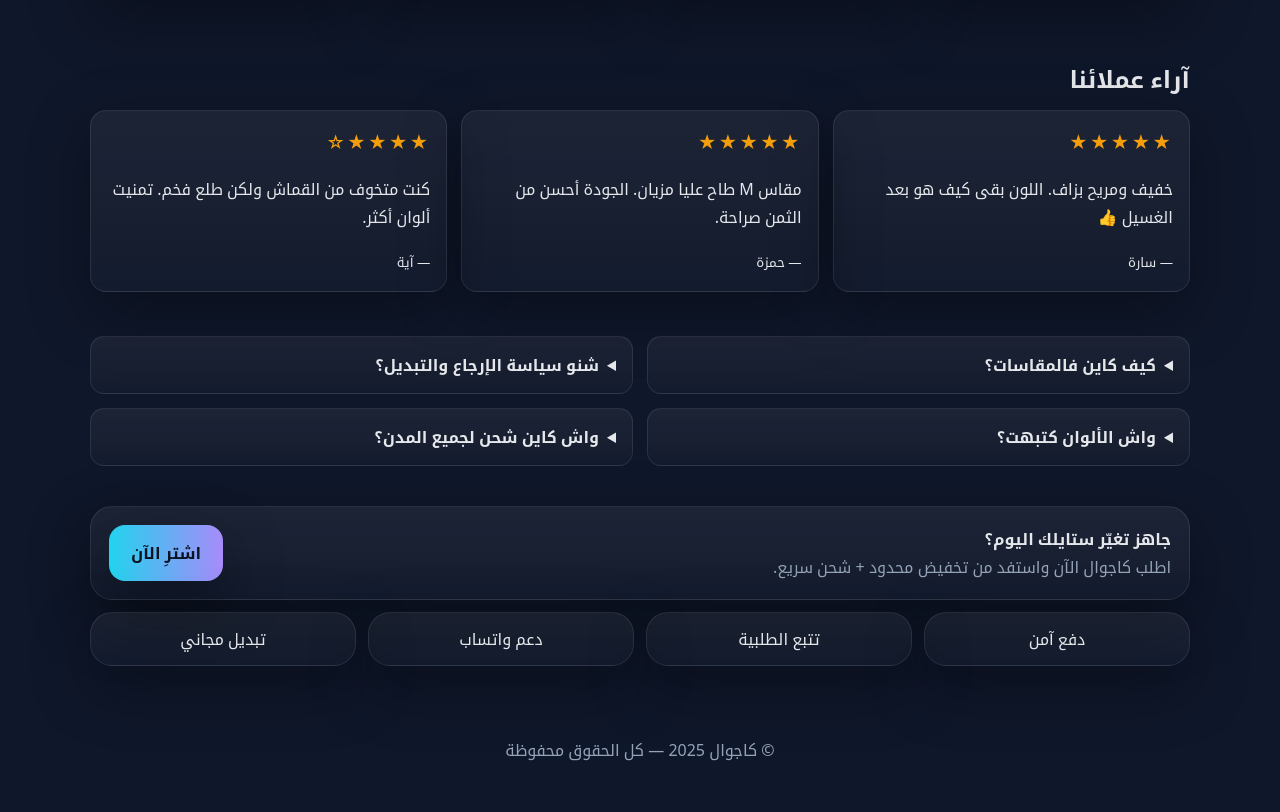
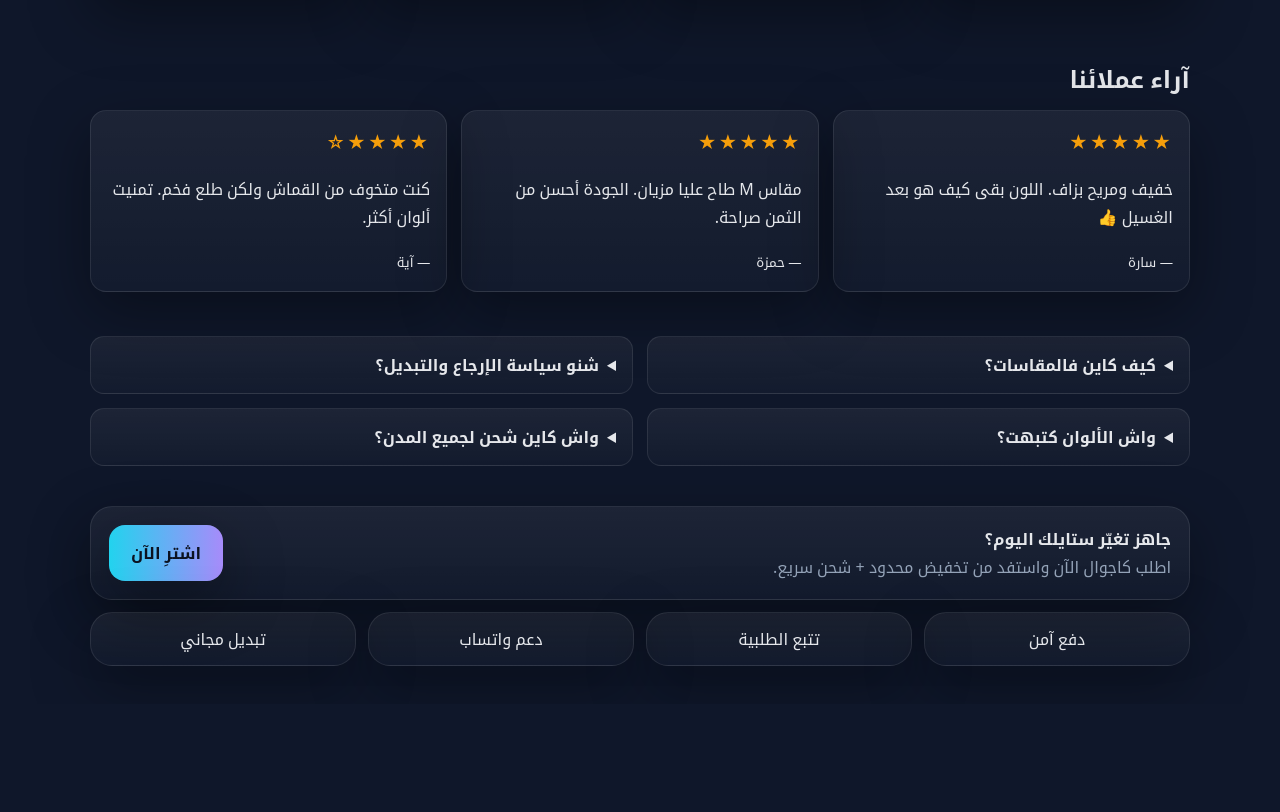
Before and after one commit to aminegold91/207pro, a plain HTML site: page index.html in a window 1280 px wide. Shown: the part 2324-3136 px from the top of the page. After the commit the page ends 3028 px from the top, so only its background shows below. Drawn offline with Linux system fonts and the light colour scheme.

Commit message:
Update index.html

```diff
--- a/index.html
+++ b/index.html
@@ -296,8 +296,5 @@
     </section>
   </main>
 
-  <footer>
-    <div class="container">© كاجوال 2025 — كل الحقوق محفوظة</div>
-  </footer>
 </body>
 </html>
```
